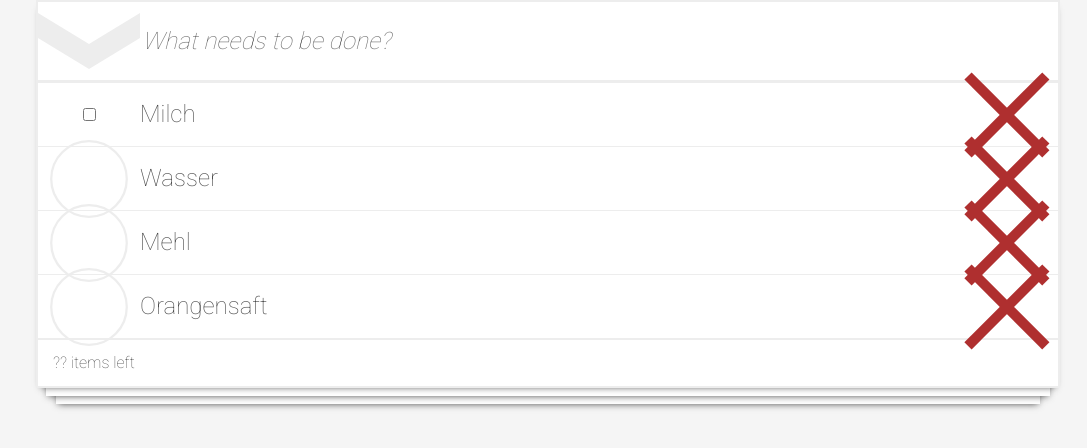
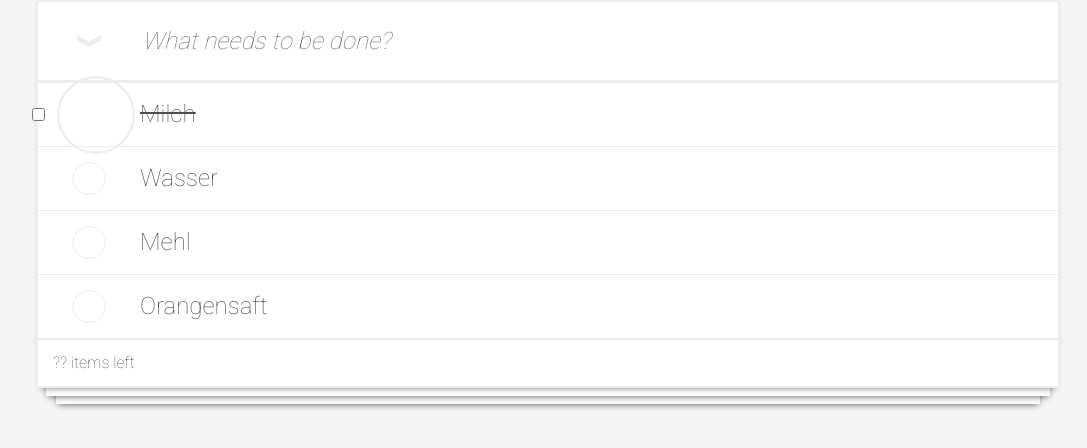
Before and after one commit to nifrischknecht/WebDev_Projects, a PHP site: page / in a window 1280 px wide. Shown: the part 160-608 px from the top of the page, without its empty margins (92-1179 px from the left). Run offline with PHP 8.4, Linux system fonts and the light colour scheme; style sheets or scripts are compiled from the project's sources.

Commit message:
Projekt ToDo: Aktualiserien der Partials (input und list)

```diff
--- a/projekt_ToDo/scss/partials/_input.scss
+++ b/projekt_ToDo/scss/partials/_input.scss
@@ -9,6 +9,9 @@
         display: flex;
         justify-content: center;
         align-items: center;
+        img{
+            width: 1.5rem;
+        }
     }
 
     &__textbox{
--- a/projekt_ToDo/scss/partials/_list.scss
+++ b/projekt_ToDo/scss/partials/_list.scss
@@ -8,27 +8,50 @@
         display: flex;
         align-items: center;
         border-top: solid 1px $color-lines;
+        &:hover>.list--deleted{
+            display: flex;
+        }
+
+        &--checked {
+            .list__itemname {
+                text-decoration: line-through;
+                color: $color-text;
+            }
+        }
+
     }
 
     &__checkbox{
         width: 10%;
         display: flex;
         justify-content: center;
+        align-items: center;
+        img{
+            width: 2.7rem;
+        }
+
+        &-icon {
+            content: url(../images/unchecked.svg);
+        }
+
+        input[type="checkbox"]:checked + .list__checkbox-icon {
+            content: url(../images/checked.svg);
+        }
     }
 
     &__itemname{
         width: 80%;
-
-        &--checked{
-            width: 80%;
-            text-decoration: line-through;
-            color: $color-text;
-        }
     }
 
     &--deleted{
         width: 10%;
         display: flex;
         justify-content: center;
+        align-items: center;
+        img{
+            width: 1.5rem;
+        }
+        display: none;
     }
+
 }
```
